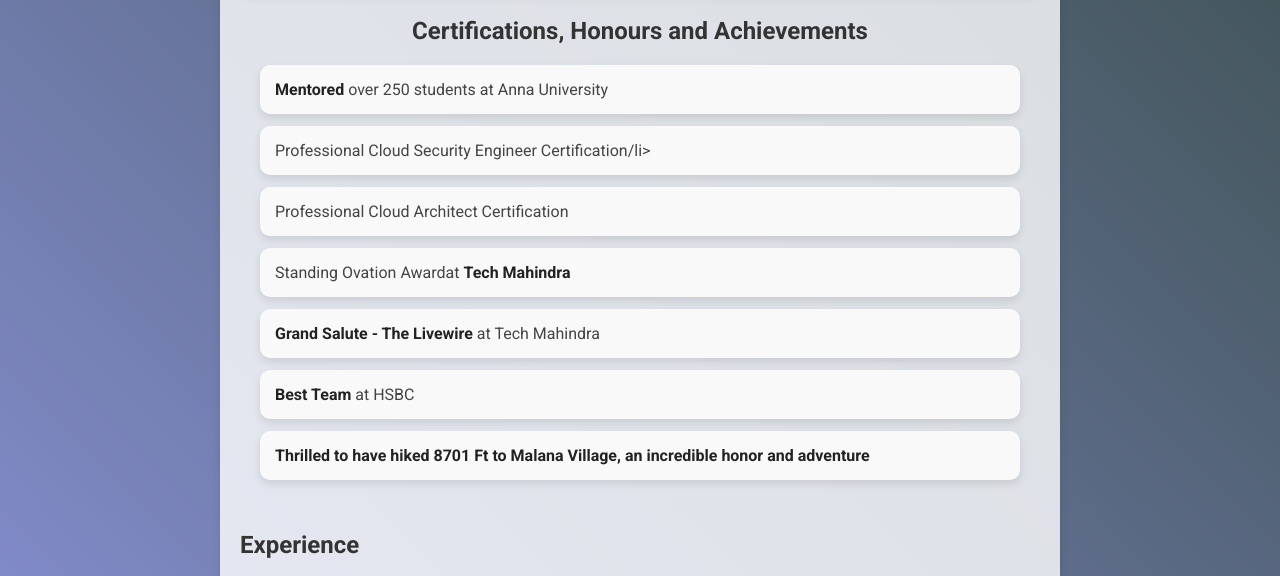
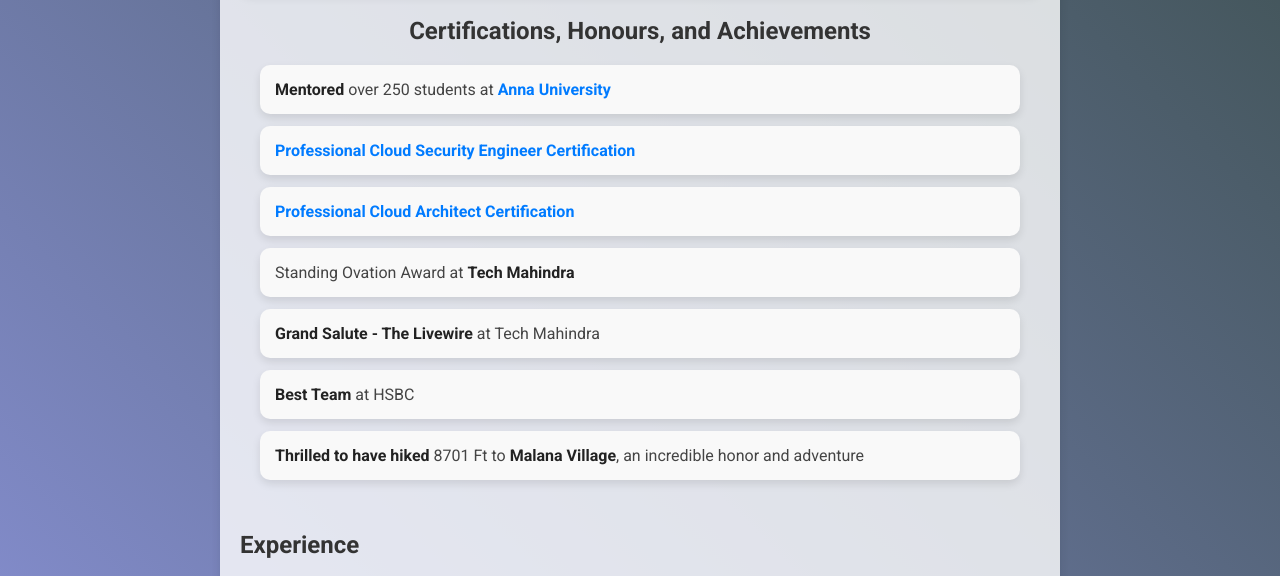
Before and after one commit to KaranSikoria/Linkedin, a plain HTML site: page index.html in a window 1280 px wide. Shown: the part 762-1338 px from the top of the page. Drawn offline with Linux system fonts and the light colour scheme.

Commit message:
Update index.html

```diff
--- a/index.html
+++ b/index.html
@@ -395,30 +395,29 @@
         </div>
 
     <div class="awards-container">
-            <h2>Certifications, Honours and Achievements</h2>
+        <h2>Certifications, Honours, and Achievements</h2>
         <div class="award">
-                <li><b>Mentored</b> over 250 students at <a href="https://upload.wikimedia.org/wikipedia/en/thumb/4/49/Anna_University_Logo.svg/440px-Anna_University_Logo.svg.png"></a>Anna University</li>
+            <li><b>Mentored</b> over 250 students at <a href="https://upload.wikimedia.org/wikipedia/en/thumb/4/49/Anna_University_Logo.svg/440px-Anna_University_Logo.svg.png">Anna University</a></li>
         </div>
         <div class="award">
-                <li><a href="https://www.credly.com/badges/3fcd0aac-db12-4d5e-8da0-ba37a431042a/"></a>Professional Cloud Security Engineer Certification/li>
+            <li><a href="https://www.credly.com/badges/3fcd0aac-db12-4d5e-8da0-ba37a431042a/">Professional Cloud Security Engineer Certification</a></li>
          </div>
         <div class="award">
-                <li><a href="https://www.credly.com/badges/1b2d517d-2e7f-433a-9720-d7eef4f8ed05/"></a>Professional Cloud Architect Certification</li>
+            <li><a href="https://www.credly.com/badges/1b2d517d-2e7f-433a-9720-d7eef4f8ed05/">Professional Cloud Architect Certification</a></li>
         </div>
         <div class="award">
-                <li>Standing Ovation Award<a href="https://www.linkedin.com/posts/karan-s-35551a18_tech-mahindra-standing-ovation-award-activity-6886649889326018560-A8FY?utm_source=share&utm_medium=member_desktop"></a>at <b>Tech Mahindra</b></li>
+            <li>Standing Ovation Award at <b>Tech Mahindra</b><a href="https://www.linkedin.com/posts/karan-s-35551a18_tech-mahindra-standing-ovation-award-activity-6886649889326018560-A8FY?utm_source=share&utm_medium=member_desktop"></a></li>
         </div>
         <div class="award">
-                <li><b>Grand Salute - The Livewire</b><a href="https://www.linkedin.com/posts/karan-s-35551a18_tech-mahindra-grand-salute-the-livewire-activity-6254602497491595264-rTYe?utm_source=share&utm_medium=member_desktop"></a> at Tech Mahindra</li>
+            <li><b>Grand Salute - The Livewire</b> at Tech Mahindra<a href="https://www.linkedin.com/posts/karan-s-35551a18_tech-mahindra-grand-salute-the-livewire-activity-6254602497491595264-rTYe?utm_source=share&utm_medium=member_desktop"></a></li>
         </div>
         <div class="award">
-                <li><b>Best Team</b><a href="https://www.linkedin.com/posts/karan-s-35551a18_excellenceinaction-teamaward-nccr-activity-7252701418149601280-9ErO?utm_source=share&utm_medium=member_desktop"></a> at HSBC</li>
+            <li><b>Best Team</b> at HSBC<a href="https://www.linkedin.com/posts/karan-s-35551a18_excellenceinaction-teamaward-nccr-activity-7252701418149601280-9ErO?utm_source=share&utm_medium=member_desktop"></a></li>
         </div>
         <div class="award">
-                <li><b>Thrilled to have hiked </bb>8701 Ft <a href="https://drive.google.com/file/d/17UTTKysOuUzxeLxM9_l8AbEq6GR3Kjru/view?usp=sharing"></a> to <b>Malana Village</b>, an incredible honor and adventure</li>
+            <li><b>Thrilled to have hiked</b> 8701 Ft to <b>Malana Village</b>, an incredible honor and adventure <a href="https://drive.google.com/file/d/17UTTKysOuUzxeLxM9_l8AbEq6GR3Kjru/view?usp=sharing"></a></li>
         </div>
     </div>
-
         <br>
         <h2>Experience</h2>
         <div class="job-box">
```
Lines whose indentation alone changed are shown as unchanged.
